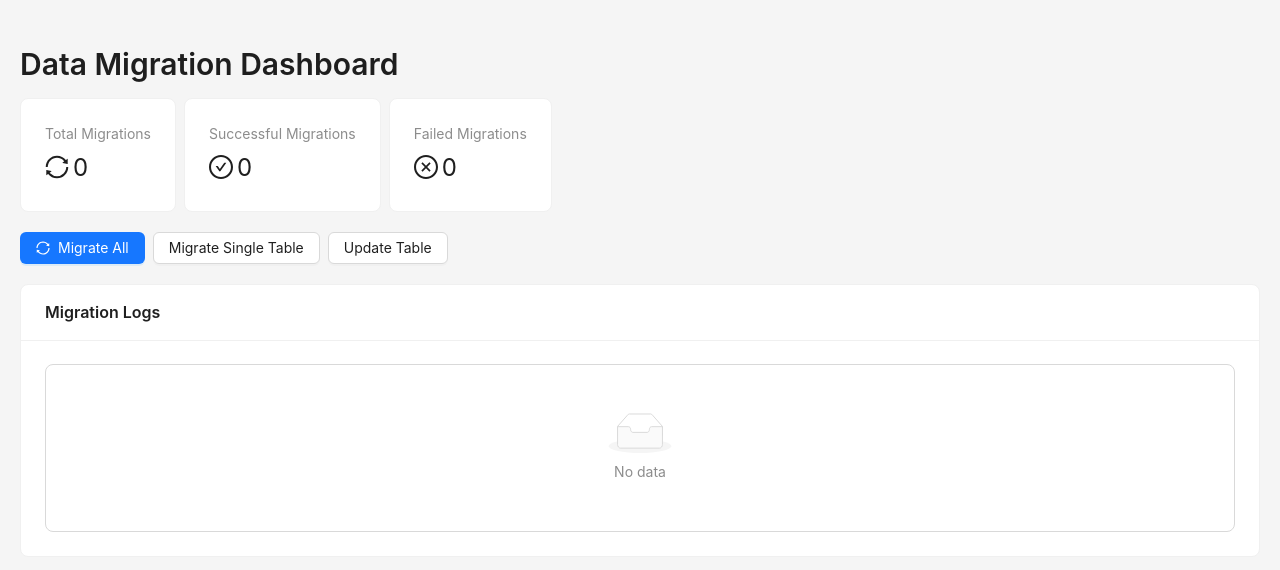
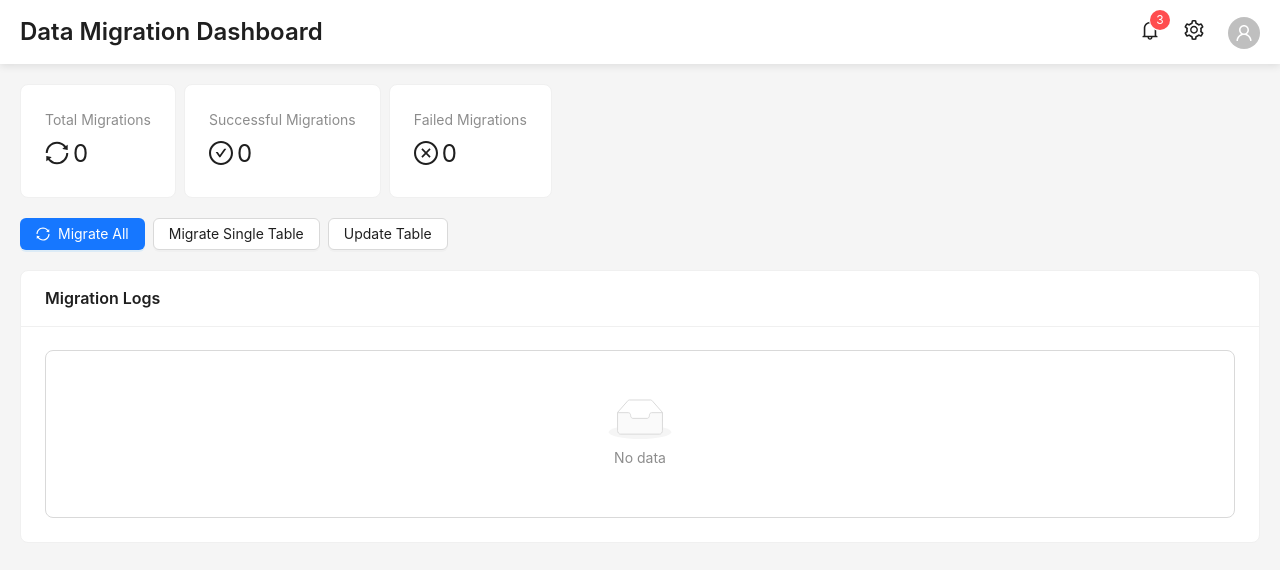
Before and after one commit to Mwakisaghu/DataBridge-FrontEnd, a React (Vite) app in the folder data-dashboard/: page / in a window 1280 px wide. Shown: the top 570 px of the page. Built offline with nearby package versions, Linux system fonts and the light colour scheme.

Commit message:
This adds a Top Navigation Bar

```diff
--- /dev/null
+++ b/data-dashboard/src/components/TopNavBar.jsx
@@ -0,0 +1,39 @@
+import { Layout, Menu, Dropdown, Badge, Avatar, Space, Typography } from 'antd';
+import { BellOutlined, SettingOutlined, UserOutlined } from '@ant-design/icons';
+
+const { Header } = Layout;
+const { Title } = Typography;
+
+const profileMenu = (
+  <Menu>
+    <Menu.Item key="1">Profile</Menu.Item>
+    <Menu.Item key="2">Logout</Menu.Item>
+  </Menu>
+);
+
+const TopNavBar = () => {
+  return (
+    <Header style={{ display: 'flex', justifyContent: 'space-between', alignItems: 'center', background: '#fff', padding: '0 20px', boxShadow: '0 2px 8px rgba(0, 0, 0, 0.1)' }}>
+      {/* App Title */}
+      <Title level={3} style={{ margin: 0 }}>Data Migration Dashboard</Title>
+
+      {/* Right Side Icons */}
+      <Space size="large">
+        {/* Notifications */}
+        <Badge count={3}>
+          <BellOutlined style={{ fontSize: '20px', cursor: 'pointer' }} />
+        </Badge>
+
+        {/* Settings */}
+        <SettingOutlined style={{ fontSize: '20px', cursor: 'pointer' }} />
+
+        {/* Profile Dropdown */}
+        <Dropdown overlay={profileMenu} placement="bottomRight">
+          <Avatar icon={<UserOutlined />} style={{ cursor: 'pointer' }} />
+        </Dropdown>
+      </Space>
+    </Header>
+  );
+};
+
+export default TopNavBar;
--- a/data-dashboard/src/pages/Dashboard.jsx
+++ b/data-dashboard/src/pages/Dashboard.jsx
@@ -3,6 +3,7 @@ import { useDispatch, useSelector } from 'react-redux';
 import { SyncOutlined, CheckCircleOutlined, CloseCircleOutlined } from '@ant-design/icons';
 import { addMigration, updateStats } from "/src/redux/migrationsSlice.js";
 import { v4 as uuidv4 } from 'uuid';
+import TopNavBar from '../components/TopNavBar';
 
 const { Content } = Layout;
 const { Title } = Typography;
@@ -26,9 +27,8 @@ const Dashboard = () => {
 
   return (
     <Layout>
+      <TopNavBar /> {/* Top Navigation Bar Integrated Here */}
       <Content style={{ padding: '20px' }}>
-        <Title level={2}>Data Migration Dashboard</Title>
-
         {/* Stats Cards */}
         <Space style={{ display: 'flex', marginBottom: '20px' }}>
           <Card>
```
